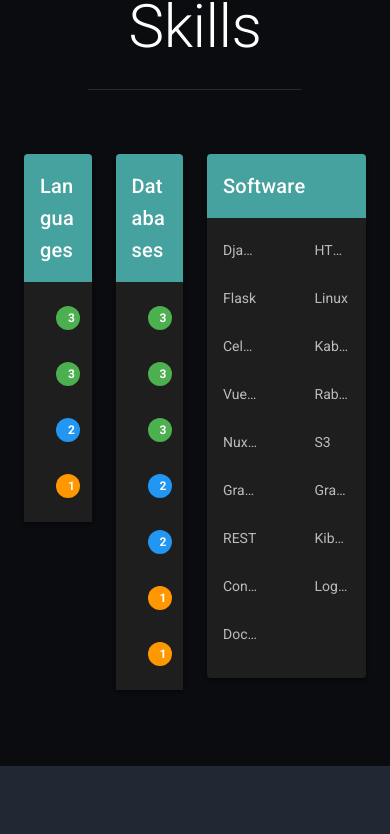
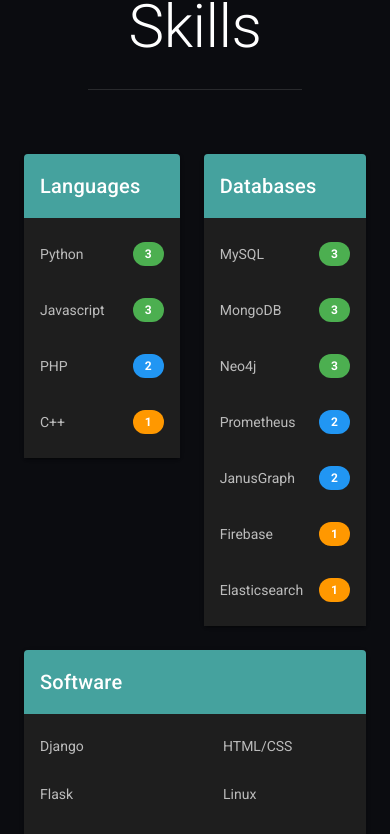
Before and after one commit to JustKievn/kevinyang.org, a Nuxt app: page / in a window 390 px wide. Shown: the part 1984-2818 px from the top of the page. Built offline with nearby package versions, Linux system fonts and the light colour scheme.

Commit message:
better mobile support for skills

```diff
--- a/components/SkillsSection.vue
+++ b/components/SkillsSection.vue
@@ -4,7 +4,7 @@
       <div class="display-3 text-center">Skills</div>
       <v-divider class="my-8 mx-16 pb-8" />
       <v-row>
-        <v-col cols="3">
+        <v-col md="3" sm="6" xs="12">
           <v-card>
             <v-card-title class="_darkteal"> Languages </v-card-title>
             <v-card-text class="px-0 pb-0">
@@ -27,7 +27,7 @@
             </v-card-text>
           </v-card>
         </v-col>
-        <v-col cols="3">
+        <v-col md="3" sm="6" xs="12">
           <v-card>
             <v-card-title class="_darkteal"> Databases </v-card-title>
             <v-card-text class="px-0 pb-0">
@@ -50,7 +50,7 @@
             </v-card-text>
           </v-card>
         </v-col>
-        <v-col cols="6">
+        <v-col md="6" sm="12" xs="12">
           <v-card>
             <v-card-title class="_darkteal"> Software </v-card-title>
             <v-card-text class="px-0 pb-0">
```
